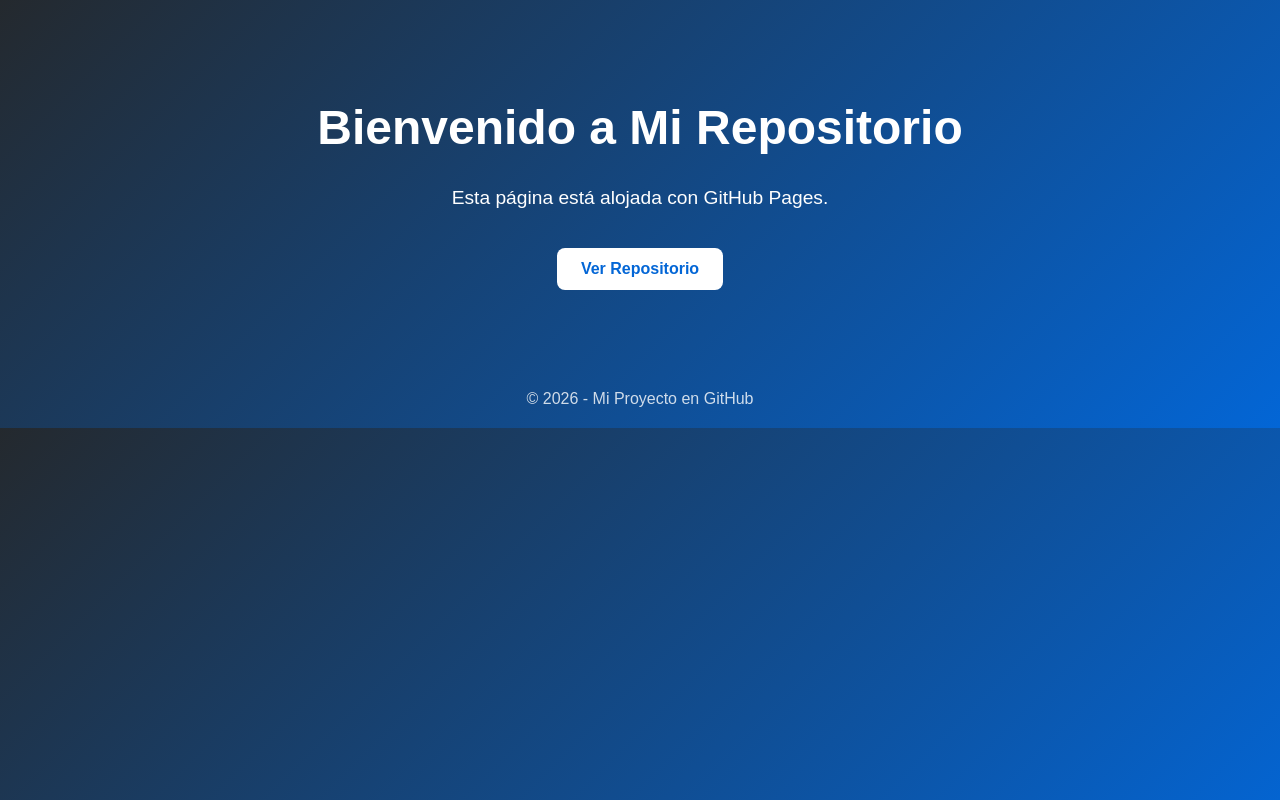
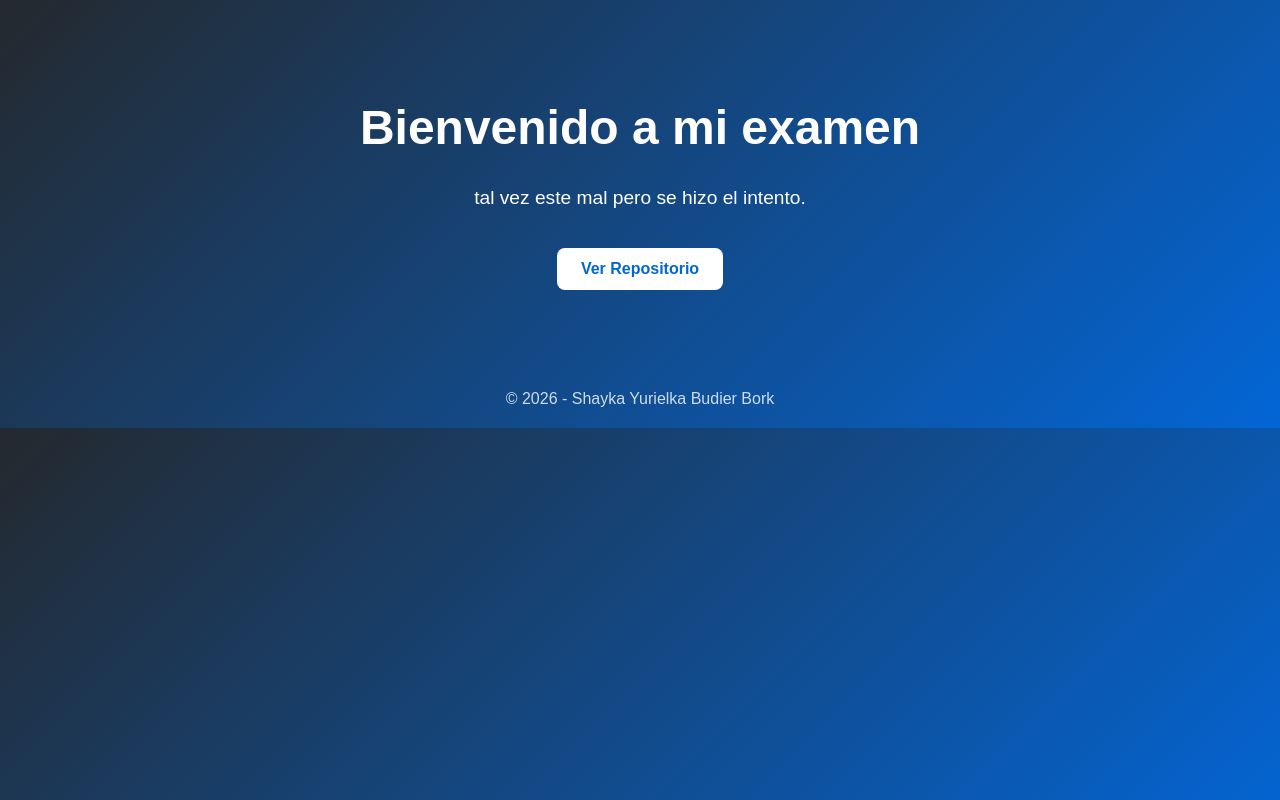
Before and after one commit to sheykabork-eng/examen_pedro, a plain HTML site: page index.html in a window 1280 px wide. Drawn offline with Linux system fonts and the light colour scheme.

Commit message:
Update index.html

```diff
--- a/index.html
+++ b/index.html
@@ -54,8 +54,8 @@
 <body>
 
     <div class="container">
-        <h1>Bienvenido a Mi Repositorio</h1>
-        <p>Esta página está alojada con GitHub Pages.</p>
+        <h1>Bienvenido a mi examen</h1>
+        <p>tal vez este mal pero se hizo el intento.</p>
 
         <a href="https://github.com/tu-usuario/tu-repositorio" class="btn">
             Ver Repositorio
@@ -63,7 +63,7 @@
     </div>
 
     <footer>
-        © 2026 - Mi Proyecto en GitHub
+        © 2026 - Shayka Yurielka Budier Bork
     </footer>
 
 </body>
```
